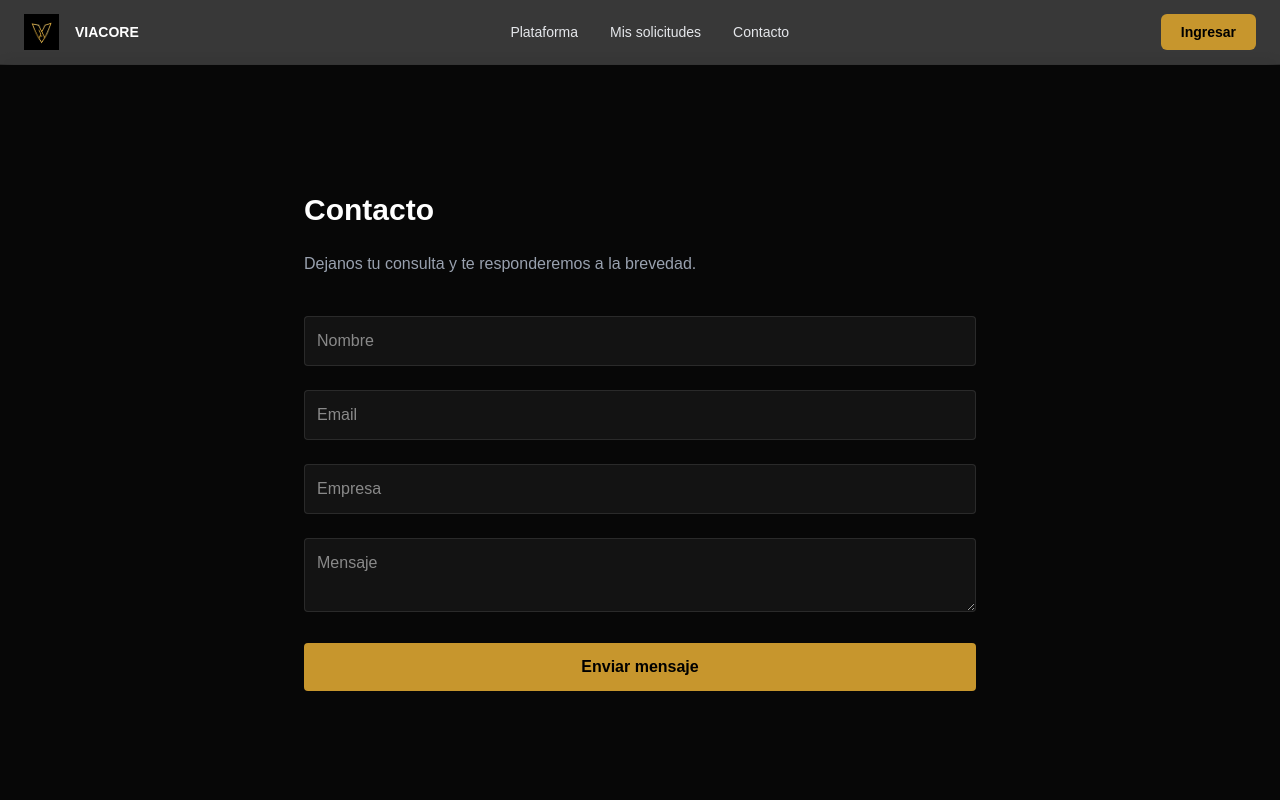
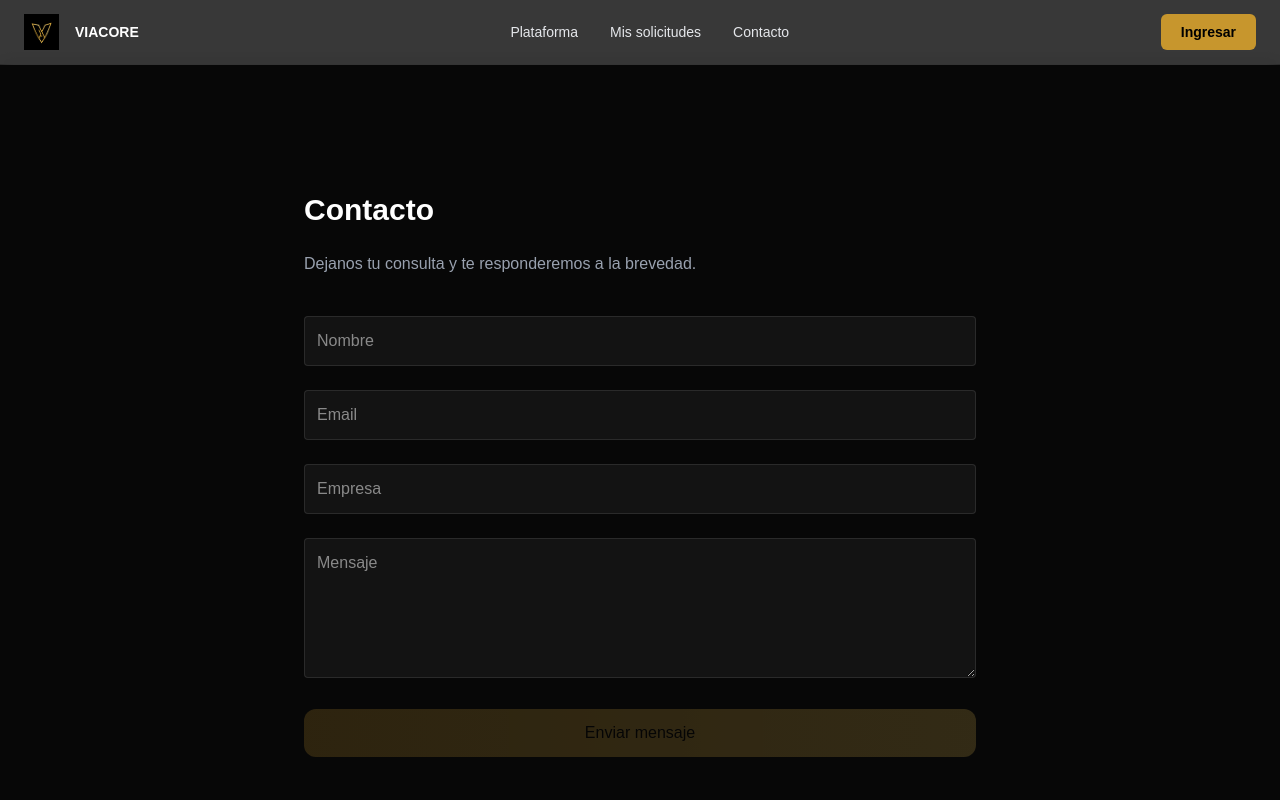
Before and after one commit to via3-sketch/estudio-via3-frontend, a Next.js app: page /contacto in a window 1280 px wide. Shown: the top 800 px of the page. Built offline with nearby package versions, Linux system fonts and the light colour scheme; no server answers.

Commit message:
protección de rutas escritas a mano

```diff
--- a/src/app/views/contacto/ContactoView.tsx
+++ b/src/app/views/contacto/ContactoView.tsx
@@ -1,52 +1,76 @@
 "use client";
 
-import { useState } from "react";
+import { useForm } from "react-hook-form";
 
-import {toast} from "sonner";
+import { zodResolver } from "@hookform/resolvers/zod";
+
+import { toast } from "sonner";
+
+import {
+  contactSchema,
+} from "@/validations/contact.validations";
+
+import { z } from "zod";
+
+import Button from "@/components/ui/Button";
+
+type ContactFormData = z.infer<
+  typeof contactSchema
+>;
 
 export default function ContactoView() {
-  const [form, setForm] = useState({
-    nombre: "",
-    email: "",
-    empresa: "",
-    mensaje: "",
+  const {
+    watch,
+    register,
+    handleSubmit,
+    reset,
+    formState: {
+      errors,
+      isValid,
+    },
+  } = useForm<ContactFormData>({
+    resolver: zodResolver(
+      contactSchema
+    ),
+    mode: "onChange",
   });
 
-  const handleChange = (e: any) => {
-    setForm({
-      ...form,
-      [e.target.name]: e.target.value,
-    });
-  };
+ const name = watch("name");
+ const email = watch("email");
+ const companyName = watch("companyName");
+ const message = watch("message");
 
-  const handleSubmit = (e: any) => {
-    e.preventDefault();
+const isDisabled = !name || !email || !companyName || !message || !isValid;
 
-    const stored = localStorage.getItem("contacto");
-    const mensajes = stored ? JSON.parse(stored) : [];
+  const onSubmit = (
+    data: ContactFormData
+  ) => {
+    const stored =
+      localStorage.getItem("contacto");
+
+    const mensajes = stored
+      ? JSON.parse(stored)
+      : [];
 
     const nuevoMensaje = {
       id: Date.now(),
-      ...form,
+      ...data,
       fecha: new Date().toLocaleDateString(),
     };
 
-
     localStorage.setItem(
       "contacto",
-      JSON.stringify([nuevoMensaje, ...mensajes])
+      JSON.stringify([
+        nuevoMensaje,
+        ...mensajes,
+      ])
     );
 
+    toast.success(
+      "Mensaje enviado correctamente"
+    );
 
-
-    toast.success("Mensaje enviado correctamente");
-
-    setForm({
-      nombre: "",
-      email: "",
-      empresa: "",
-      mensaje: "",
-    });
+    reset();
   };
 
   return (
@@ -61,47 +85,80 @@ export default function ContactoView() {
           Dejanos tu consulta y te responderemos a la brevedad.
         </p>
 
-        <form onSubmit={handleSubmit} className="space-y-6">
+        <form
+          onSubmit={handleSubmit(onSubmit)}
+          className="space-y-6"
+        >
 
+          <div>
             <input
-            name="nombre"
+              type="text"
               placeholder="Nombre"
-            value={form.nombre}
-            onChange={handleChange}
-            required
+              {...register("name")}
               className="w-full p-3 bg-white/5 border border-white/10 rounded"
             />
 
+            {errors.name && (
+              <p className="text-red-500 text-sm mt-1">
+                {errors.name.message}
+              </p>
+            )}
+          </div>
+
+          <div>
             <input
-            name="email"
+              type="email"
               placeholder="Email"
-            value={form.email}
-            onChange={handleChange}
-            required
+              {...register("email")}
               className="w-full p-3 bg-white/5 border border-white/10 rounded"
             />
 
+            {errors.email && (
+              <p className="text-red-500 text-sm mt-1">
+                {errors.email.message}
+              </p>
+            )}
+          </div>
+
+          <div>
             <input
-            name="empresa"
+              type="text"
               placeholder="Empresa"
-            value={form.empresa}
-            onChange={handleChange}
+              {...register("companyName")}
               className="w-full p-3 bg-white/5 border border-white/10 rounded"
             />
 
+            {errors.companyName && (
+              <p className="text-red-500 text-sm mt-1">
+                {errors.companyName.message}
+              </p>
+            )}
+          </div>
+
+          <div>
             <textarea
-            name="mensaje"
               placeholder="Mensaje"
-            value={form.mensaje}
-            onChange={handleChange}
-            required
-            className="w-full p-3 bg-white/5 border border-white/10 rounded"
+              {...register("message")}
+              className="w-full p-3 bg-white/5 border border-white/10 rounded min-h-[140px]"
             />
 
-          <button className="cursor-pointer w-full py-3 bg-[#C7962D] text-black font-semibold rounded hover:opacity-90 transition">
+            {errors.message && (
+              <p className="text-red-500 text-sm mt-1">
+                {errors.message.message}
+              </p>
+            )}
+          </div>
+
+     <Button
+        type="submit"
+          className={`w-full transition ${
+    isDisabled
+      && "opacity-20 cursor-not-allowed"
+  }`}
+        disabled={isDisabled}
+      >
         Enviar mensaje
-          </button>
-
+      </Button>
         </form>
       </div>
     </div>
--- a/src/middleware.ts
+++ b/src/middleware.ts
@@ -41,8 +41,7 @@ export function middleware(request: NextRequest) {
   if (!token) {
     if (
       isPublicPath ||
-      isAuthPage ||
-      isCompleteProfile
+      isAuthPage
     ) {
       return NextResponse.next();
     }
@@ -65,6 +64,12 @@ export function middleware(request: NextRequest) {
       return NextResponse.next();
     }
 
+        if (isCompleteProfile) {
+      return NextResponse.redirect(
+        new URL("/", request.url)
+      );
+    }
+
     return NextResponse.next();
 
   } catch {
--- /dev/null
+++ b/src/validations/contact.validations.ts
@@ -0,0 +1,26 @@
+import { z } from "zod";
+
+export const contactSchema = z
+ .object({
+    name: z
+      .string()
+      .min(1, "El nombre es obligatorio")
+      .min(2, "El nombre debe tener 2 caracteres como mínimo")
+      .max(50, "El nombre no puede tener más de 50 caracteres"),
+
+    email: z
+      .string()
+      .min(1, "El email es obligatorio")
+      .email("Email inválido"),
+
+    companyName: z
+      .string()
+      .min(1, "La empresa es obligatoria")
+      .min(2, "La empresa debe tener al menos 2 caracteres")
+      .max(50, "La empresa no puede tener más de 50 caracteres"),
+
+    message: z
+      .string()
+      .min(20, "El mensaje debe tener al menos 20 caracteres")
+      .max(500, "El mensaje debe tener 500 caracteres como máximo"),
+  })
```
Lines whose indentation alone changed are shown as unchanged.
